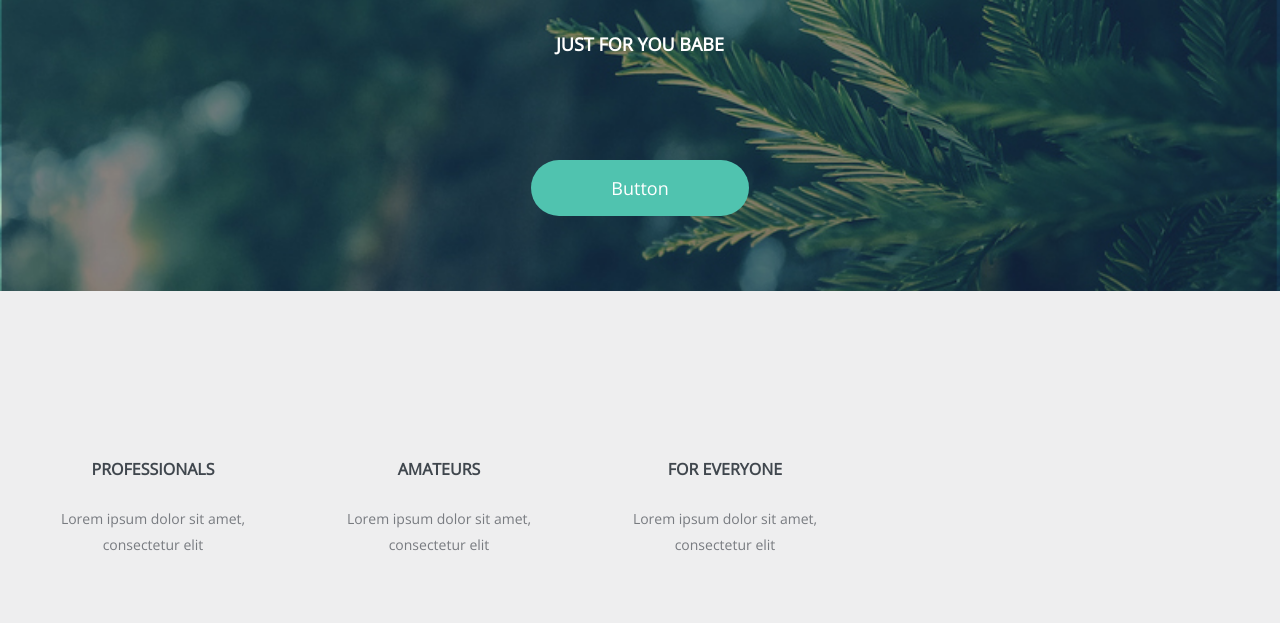
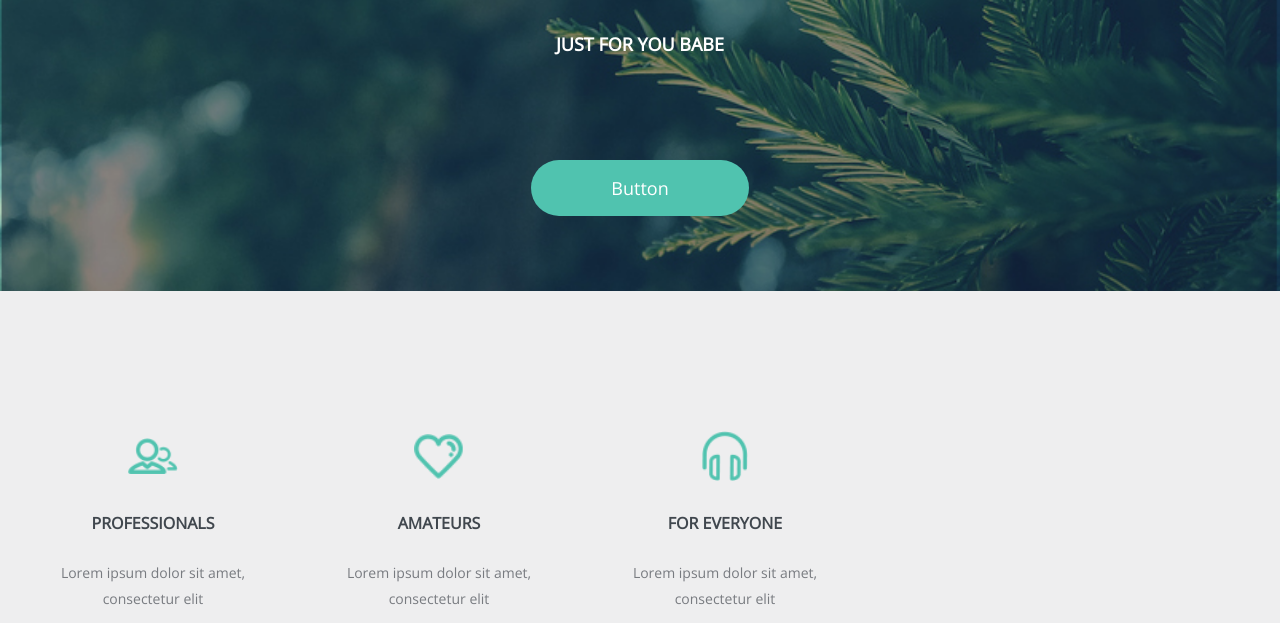
Before and after one commit to maximys963/Site-from-scratch-, a plain HTML site: page index.html in a window 1280 px wide. Shown: the part 373-999 px from the top of the page. Drawn offline with nearby package versions, Linux system fonts and the light colour scheme.

Commit message:
add extra div for images

```diff
--- a/style.css
+++ b/style.css
@@ -86,15 +86,26 @@ body{
 }
 .professionals{
 	background: url(images/user-group.png) no-repeat center;
-
+	width: 50px;
+	height: 50px;
+	display: inline-block;
+	background-size: contain;
 
 }
 .amateurs{
 	background: url(images/heart.png) no-repeat center;
+	width: 50px;
+	height: 50px;
+	display: inline-block;
+	background-size: contain;
 
 }
 .foreveryone{
 	background: url(images/headset.png) no-repeat center;
+	width: 50px;
+	height: 50px;
+	display: inline-block;
+	background-size: contain;
 
 }
 .line{
```
